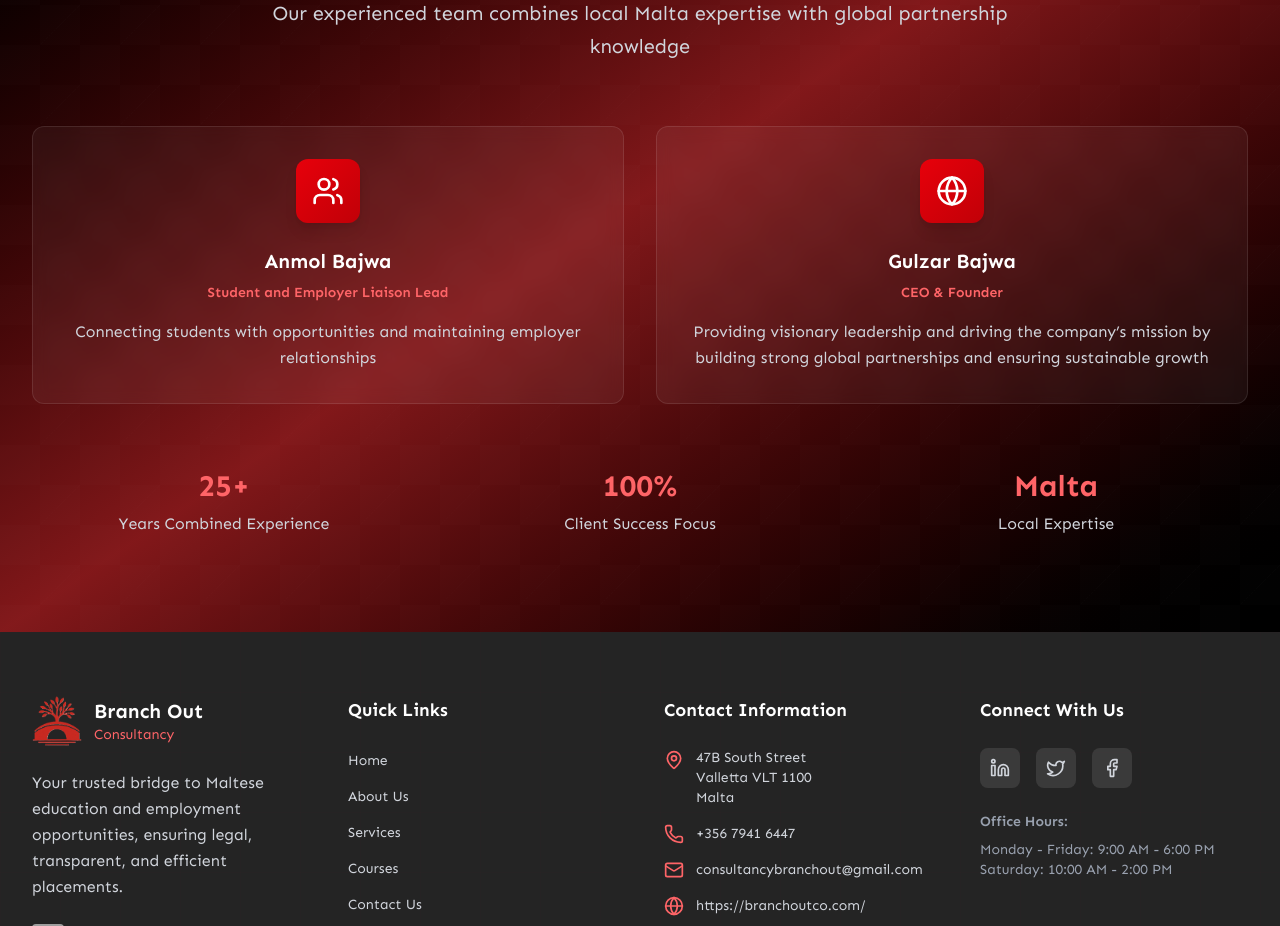
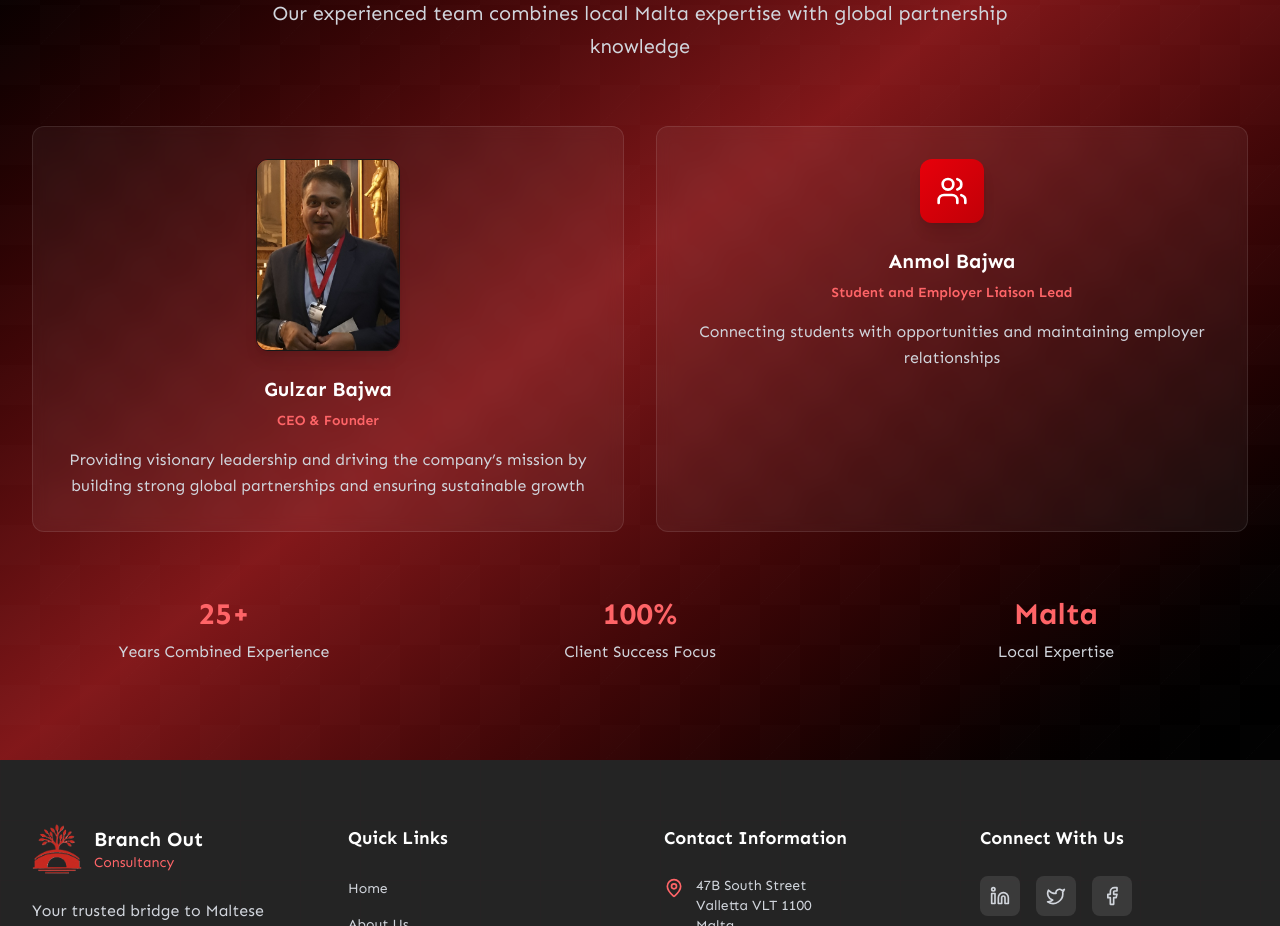
Before and after one commit to RohitSah23/branchout, a Next.js app: page / in a window 1280 px wide. Shown: the part 8640-9566 px from the top of the page. Built offline with nearby package versions, Linux system fonts and the light colour scheme; grey boxes are pictures that could not be loaded.

Commit message:
fix (Team): fix CEO section layout and UI

```diff
--- a/components/Team/Team.tsx
+++ b/components/Team/Team.tsx
@@ -1,4 +1,6 @@
-import { Users, Globe } from "lucide-react";
+import Image from "next/image";
+import { Users } from "lucide-react";
+import CEOImg from "@/app/assets/CEO.png";
 
 const team = [
   {
@@ -6,8 +8,7 @@ const team = [
     role: "CEO & Founder",
     description:
       "Providing visionary leadership and driving the company’s mission by building strong global partnerships and ensuring sustainable growth",
-    icon: Globe,
-    order: "lg:order-2",
+    image: CEOImg,
   },
   {
     name: "Anmol Bajwa",
@@ -15,7 +16,6 @@ const team = [
     description:
       "Connecting students with opportunities and maintaining employer relationships",
     icon: Users,
-    order: "lg:order-1",
   },
 ];
 
@@ -57,13 +57,24 @@ export default function Team() {
         {/* Team Grid */}
         <div className="grid grid-cols-1 lg:grid-cols-2 gap-8">
           {team.map((member, index) => (
-            <div key={index} className={`group relative ${member.order}`}>
+            <div key={index} className={`group relative`}>
               <div className="bg-white/5 backdrop-blur-sm rounded-xl p-8 border border-white/10 hover:border-red-500/50 transition-all duration-500 hover:-translate-y-2 h-full text-center">
-                {/* Icon */}
+
+                {/* Square Photo for CEO, Icon for others */}
                 <div
-                  className="w-16 h-16 bg-gradient-to-br from-red-600 to-red-700 rounded-xl flex items-center justify-center mb-6 mx-auto group-hover:scale-110 transition-transform duration-300 shadow-lg overflow-hidden"
+                  className={`${
+                    member.image ? "w-36 h-48 border-grey-300 border-1" : "w-16 h-16"
+                  } bg-gradient-to-br from-red-600  to-red-700 rounded-xl flex items-center justify-center mb-6 mx-auto group-hover:scale-110 transition-transform duration-300 shadow-lg overflow-hidden`}
                 >
-                  <member.icon className="w-8 h-8 text-white" />
+                  {member.image ? (
+                    <Image
+                      src={member.image}
+                      alt={member.name}
+                      className="object-cover w-full h-full"
+                    />
+                  ) : (
+                    <member.icon className="w-8 h-8 text-white" />
+                  )}
                 </div>
 
                 {/* Content */}
@@ -78,8 +89,6 @@ export default function Team() {
                   </div>
 
                   <p className="text-gray-300 leading-relaxed">{member.description}</p>
-
-
                 </div>
               </div>
 
```
